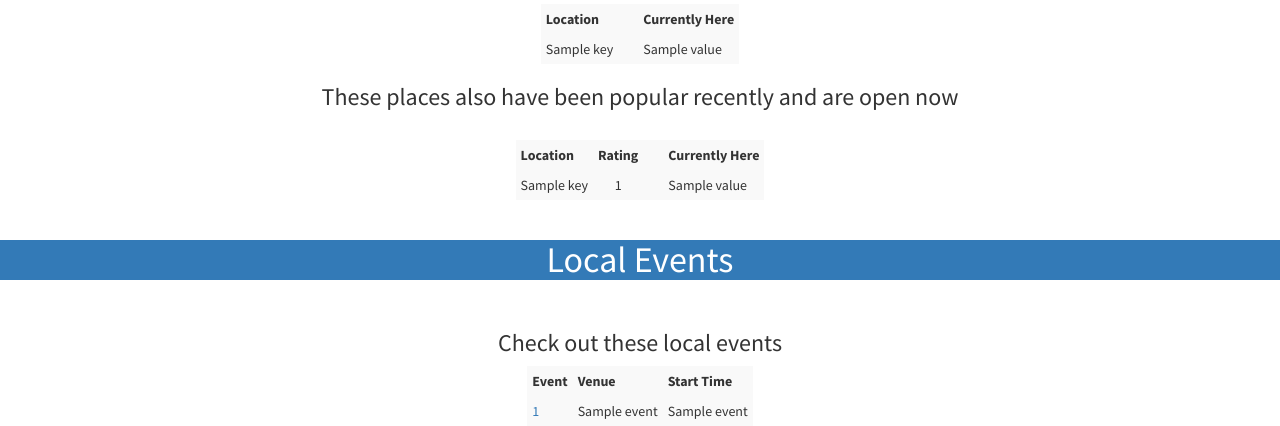
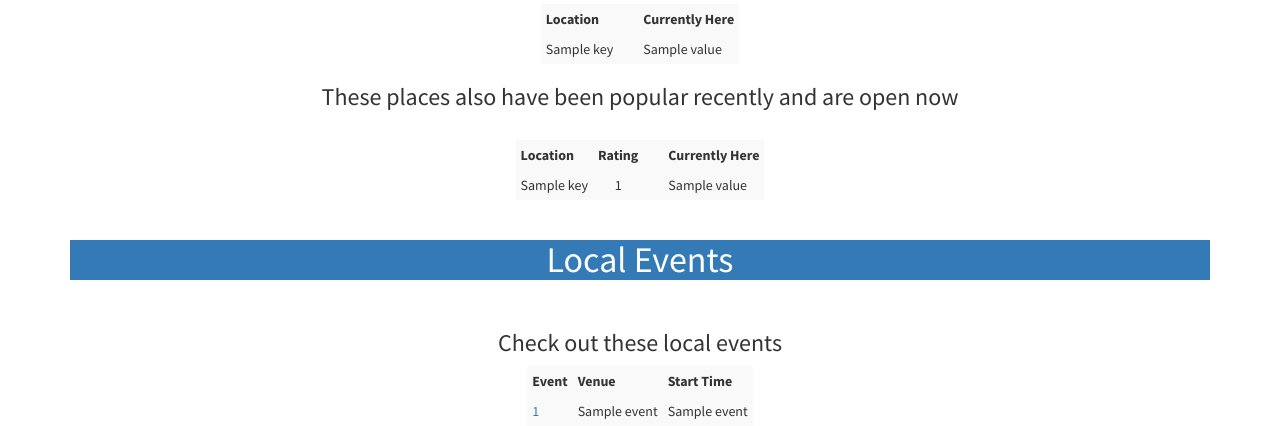
Before and after one commit to mra1385/Glocal, a Flask app: template Glocal/templates/results.html in a window 1280 px wide. Shown: the part 1829-2255 px from the top of the page. Run offline with Flask 2, Linux system fonts and the light colour scheme; the template is opened without the code that fills it: most values are stand-ins (such as "Sample title", 1, 10 or a date in 2020); grey boxes marked "Sample" are stand-in pictures; some libraries are stand-ins or nearby versions.

Commit message:
added container class on results page for each social media site

```diff
--- a/Glocal/templates/results.html
+++ b/Glocal/templates/results.html
@@ -134,7 +134,7 @@
 
 <br>
 
-<div name="instagram" align="center"> <br>
+<div name="instagram" class="container" align="center"> <br>
     <h1 style="text-align:center; background-color:#337ab7; color:white">Instagram</h1> <br>
     <ul type="square">
     {% for pic in lst_local_insta %}
@@ -191,7 +191,7 @@
 
 
 
-<div name="events" class="table-condensed table-striped table-responsive" align="center"> <br>
+<div name="events" class="table-condensed table-striped table-responsive container" align="center"> <br>
     <h1 style="text-align:center; background-color:#337ab7; color:white"> Local Events</h1> <br>
     <table class="table-condensed table-responsive table-striped" style="white-space: nowrap" align="center">
         <h3> Check out these local events </h3>
```
